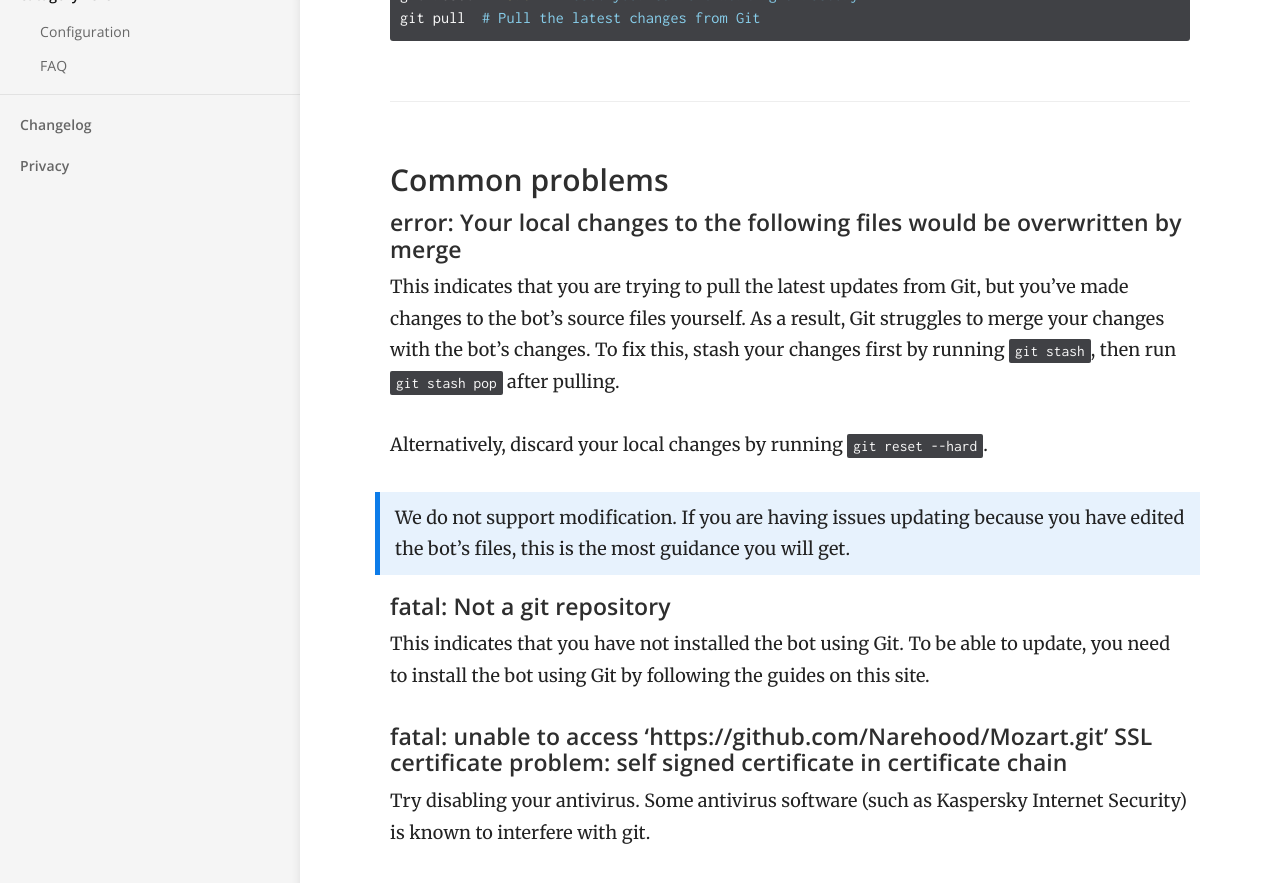
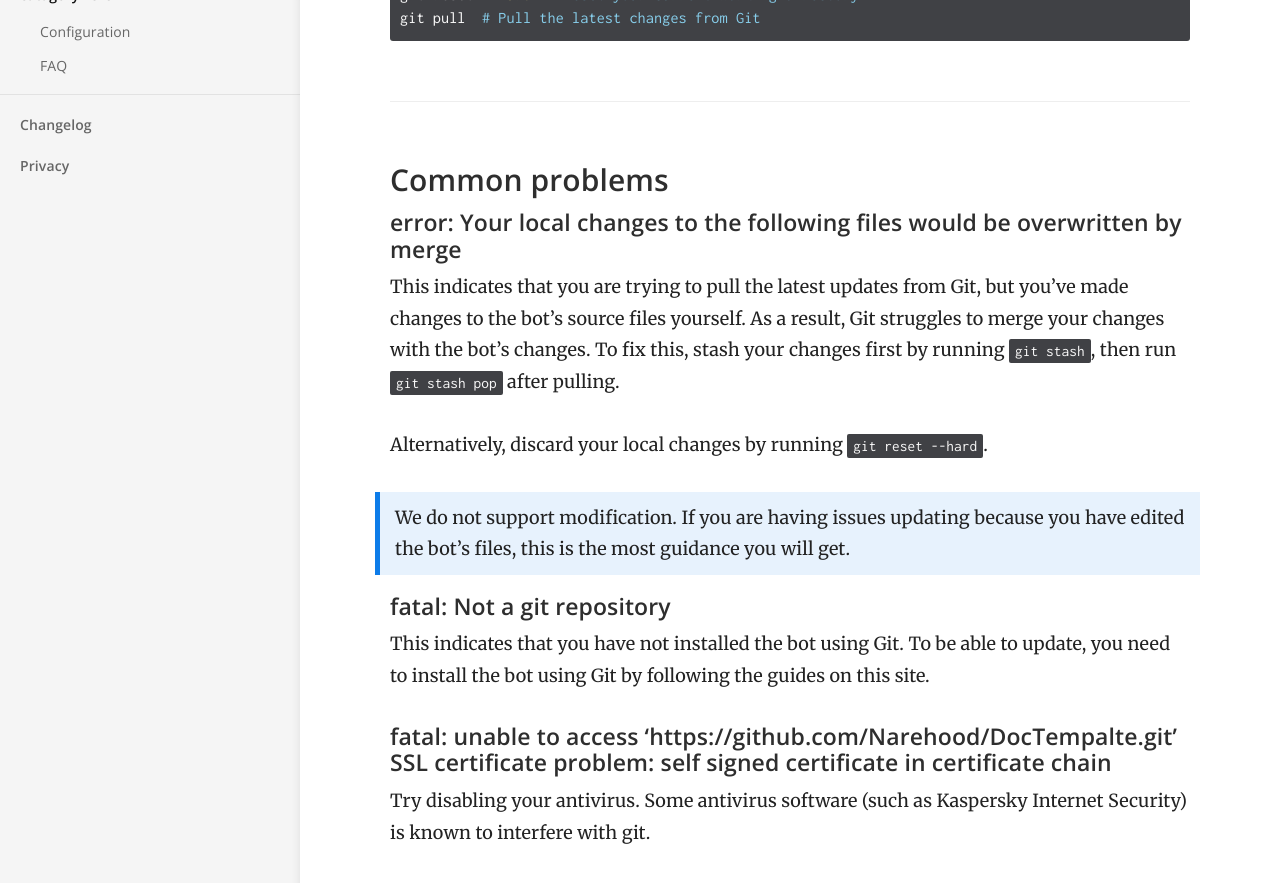
Before and after one commit to Narehood/DocTemplate, a Jekyll site: the page built from _docs/using/updating.md, in a window 1280 px wide and 900 px high, scrolled down 661 px. Shown: the top 883 px of the window. Built offline with Jekyll 4.4.1, drawn with Linux system fonts in a browser that asks for light colours; some of the changed lines change nothing that is shown.

Commit message:
Update updating.md

```diff
--- a/_docs/using/updating.md
+++ b/_docs/using/updating.md
@@ -37,5 +37,5 @@ Alternatively, discard your local changes by running `git reset --hard`.
 #### fatal: Not a git repository
 This indicates that you have not installed the bot using Git. To be able to update, you need to install the bot using Git by following the guides on this site.
 
-#### fatal: unable to access 'https://github.com/Narehood/Mozart.git' SSL certificate problem: self signed certificate in certificate chain
+#### fatal: unable to access 'https://github.com/Narehood/DocTempalte.git' SSL certificate problem: self signed certificate in certificate chain
 Try disabling your antivirus. Some antivirus software (such as Kaspersky Internet Security) is known to interfere with git.
```
